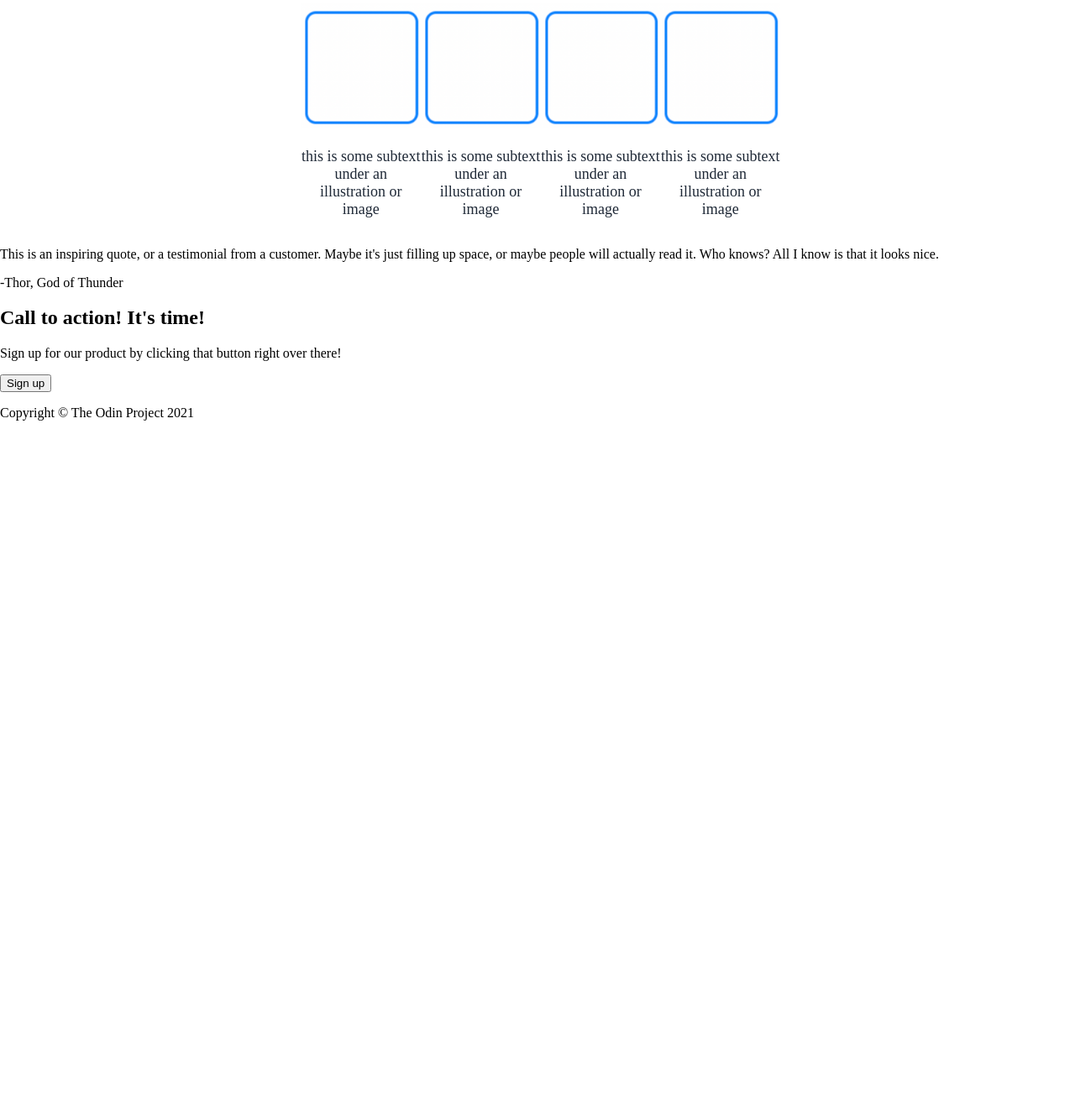
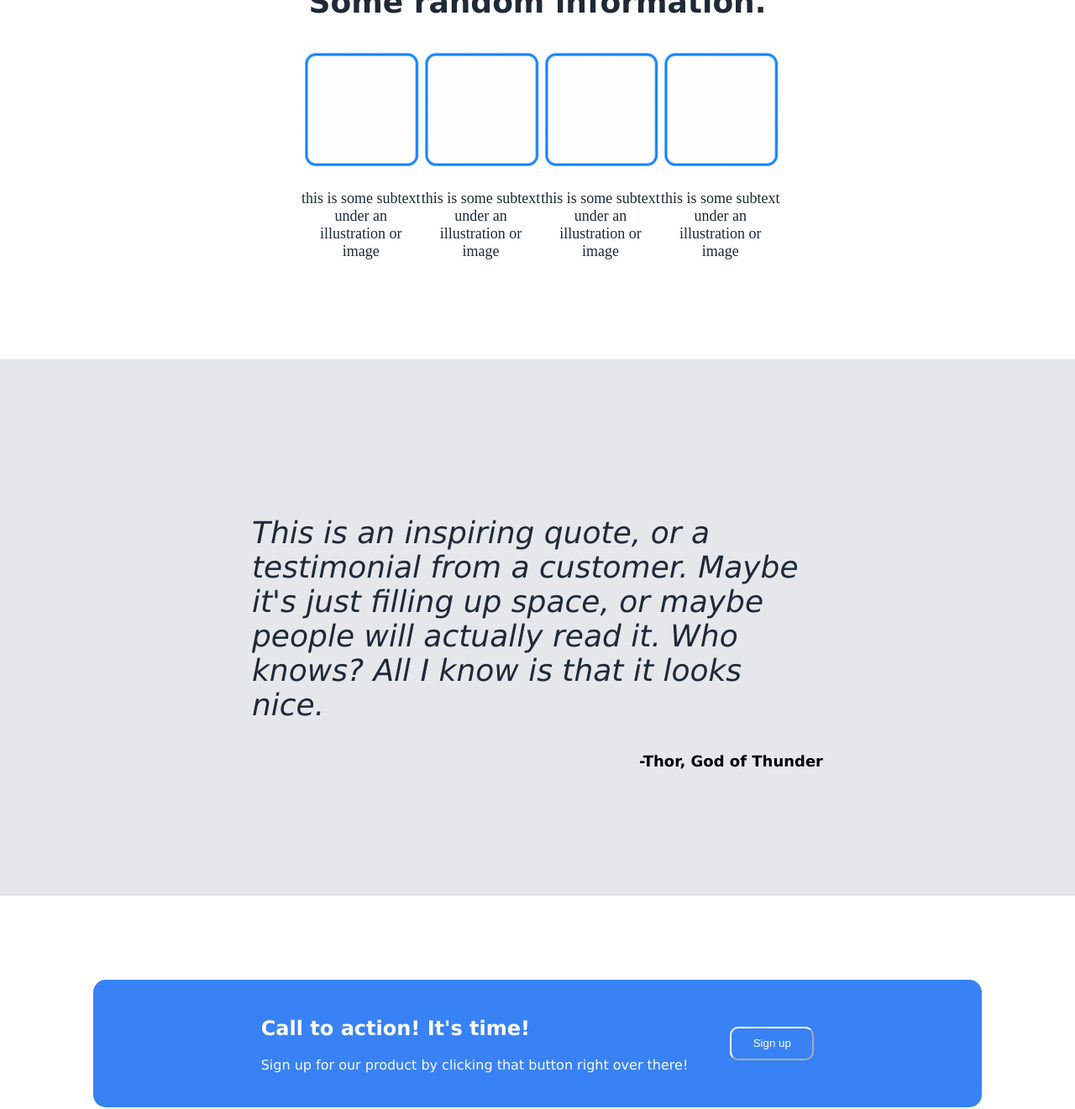
Before and after one commit to brandonngithub/landing-page, a plain HTML site: page index.html in a window 1280 px wide. Shown: the part 642-1963 px from the top of the page at 84% size. Before the commit the page ends 1159 px from the top, so only its background shows below. Drawn offline with Linux system fonts and the light colour scheme.

Commit message:
complete project

```diff
--- a/index.html
+++ b/index.html
@@ -49,7 +49,7 @@
     </div>
 
     <div class="middle3">
-        <p>This is an inspiring quote, or a testimonial from a customer.
+        <p class="quote">This is an inspiring quote, or a testimonial from a customer.
             Maybe it's just filling up space, or maybe people will actually read it.
             Who knows? All I know is that it looks nice.</p>
         <div class="signature">-Thor, God of Thunder</div>
@@ -57,9 +57,11 @@
 
     <div class="middle4">
         <div class="popup">
-            <h2>Call to action! It's time!</h2>
-            <p>Sign up for our product by clicking that button right over there!</p>
-            <button>Sign up</button>
+            <div class="middle4left">
+                <h2 class="middle4h2">Call to action! It's time!</h2>
+                <p class="middle4p">Sign up for our product by clicking that button right over there!</p>
+            </div>
+            <button class="middle4button">Sign up</button>
         </div>
     </div>
 
--- a/style.css
+++ b/style.css
@@ -73,6 +73,8 @@ img {
 .middle2 {
     display: flex;
     flex-direction: column;
+    padding-top: 50px;
+    padding-bottom: 100px;
 }
 
 .middle2h2 {
@@ -92,3 +94,81 @@ img {
     font-size: 18px;
     text-align: center;
 }
+
+/** middle3 styling **/
+.middle3 {
+    background-color: #E5E7EB;
+    display: flex;
+    flex-direction: column;
+    justify-content: center;
+    padding-left: 300px;
+    padding-right: 300px;
+    padding-top: 150px;
+    padding-bottom: 150px;
+}
+
+.quote {
+    color: #1F2937;
+    font-family: Verdana, Geneva, Tahoma, sans-serif;
+    font-size: 36px;
+    font-style: italic;
+}
+
+.signature {
+    font-family: Verdana, Geneva, Tahoma, sans-serif;
+    font-weight: bold;
+    font-size: 18px;
+    display: flex;
+    align-self: flex-end;
+}
+
+/** middle 4 styling **/
+.middle4 {
+    padding: 100px;
+    display: flex;
+    justify-content: center;
+}
+
+.popup {
+    background-color: #3882F6;
+    border: none;
+    border-radius: 15px 15px;
+    display: flex;
+    padding-left: 200px;
+    padding-right: 200px;
+    padding-top: 25px;
+    padding-bottom: 25px;
+}
+
+.middle4left {
+    font-family: Verdana, Geneva, Tahoma, sans-serif;
+    color: white;
+}
+
+.middle4p {
+    color: #F9FAF8;
+}
+
+.middle4button {
+    margin-left: 50px;
+    height: 40px;
+    width: 100px;
+    justify-self: center;
+    align-self: center;
+    border-color: white;
+    border-radius: 10px;
+    border-width: 2px;
+    background-color: #3882F6;
+    color: white;
+}
+
+/** footer styling **/
+.footer {
+    background-color: #1f2937;
+    color: #E5E7EB;
+    display: flex;
+    justify-content: center;
+    font-family: Arial, Helvetica, sans-serif;
+    font-size: 12px;
+    padding: 20px;
+}
```
